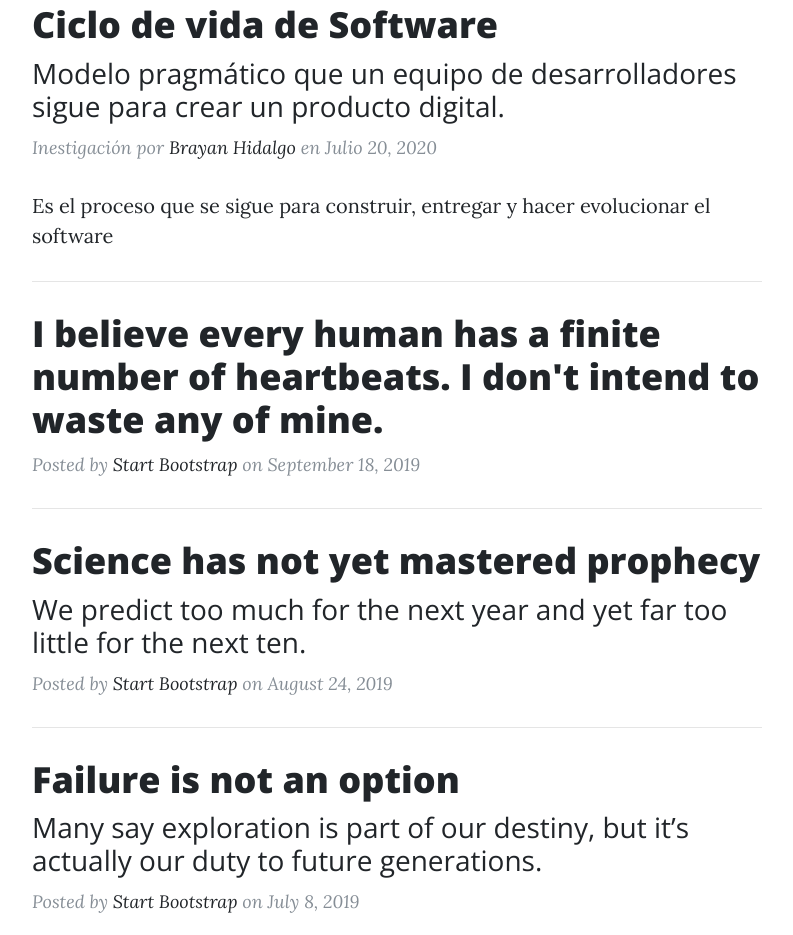
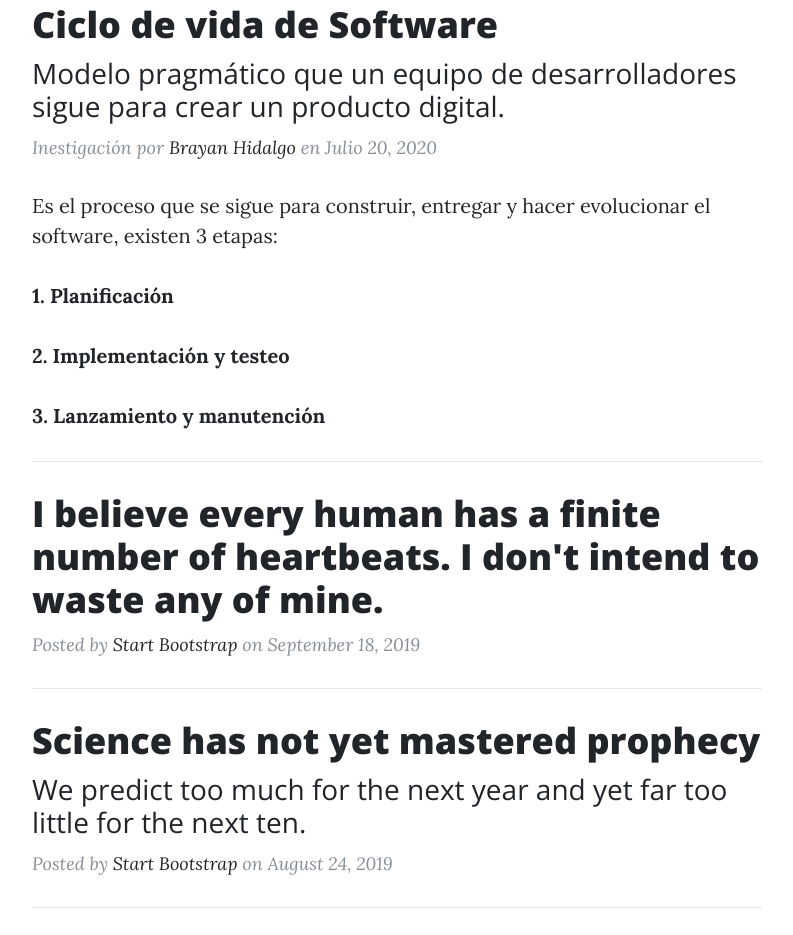
Before and after one commit to Sormec/Mi_querido_poyecto_paginaweb-, a website: page index.html in a window 1280 px wide. Shown: the part 801-1736 px from the top of the page, without its empty margins (243-1036 px from the left). Drawn offline with nearby package versions, Linux system fonts and the light colour scheme.

Commit message:
Parrafo 86-89
Negrillas

```diff
--- a/index.html
+++ b/index.html
@@ -83,7 +83,10 @@
           <p class="post-meta">Inestigación por
             <a href="#">Brayan Hidalgo</a>
             en Julio 20, 2020</p>
-          <p>Es el proceso que se sigue para construir, entregar y hacer evolucionar el software</p>
+          <p>Es el proceso que se sigue para construir, entregar y hacer evolucionar el software, existen 3 etapas:</p>
+          <p> <strong>1. Planificación</p>
+          <p>2. Implementación y testeo</p>
+          <p>3. Lanzamiento y manutención</strong> </p>
         </div>
         <hr>
         <div class="post-preview">
```
